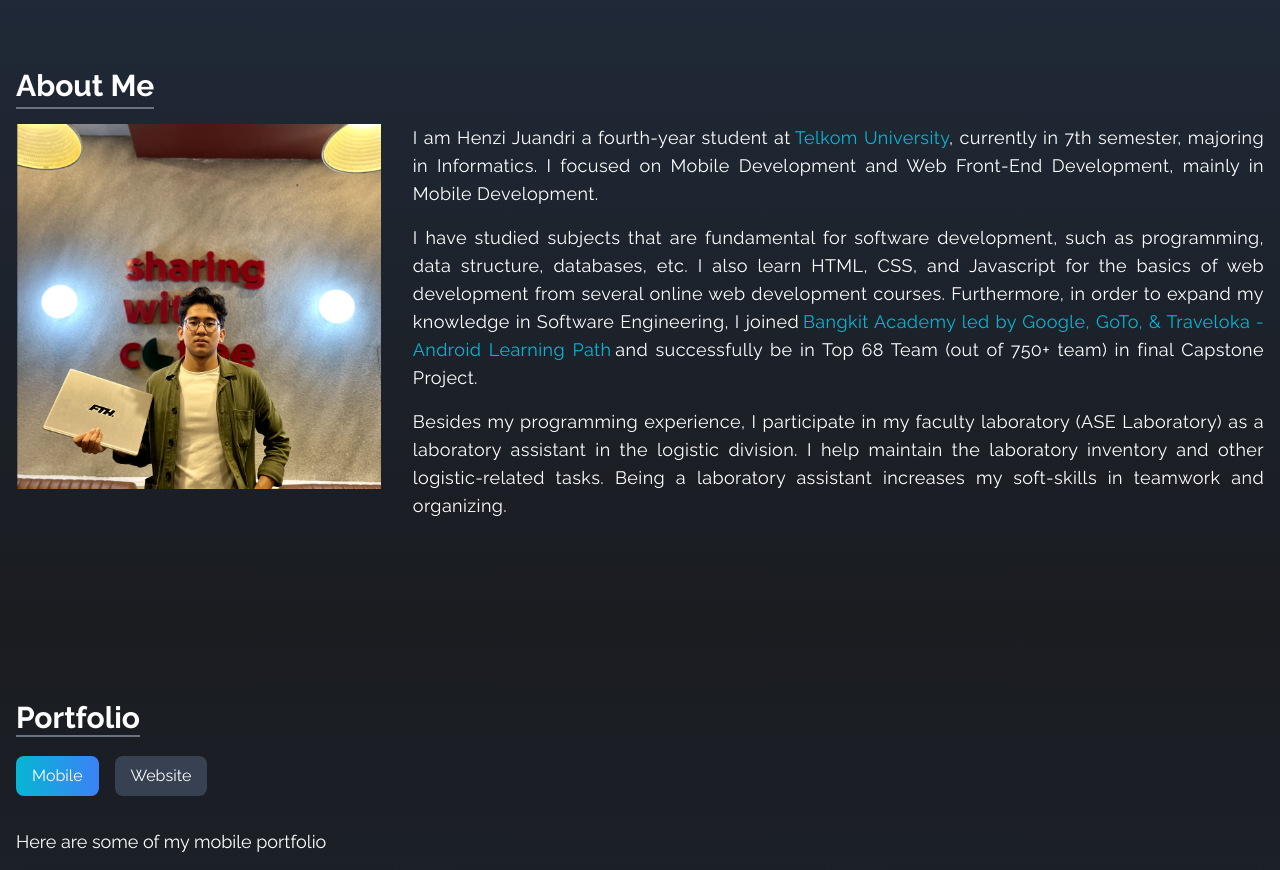
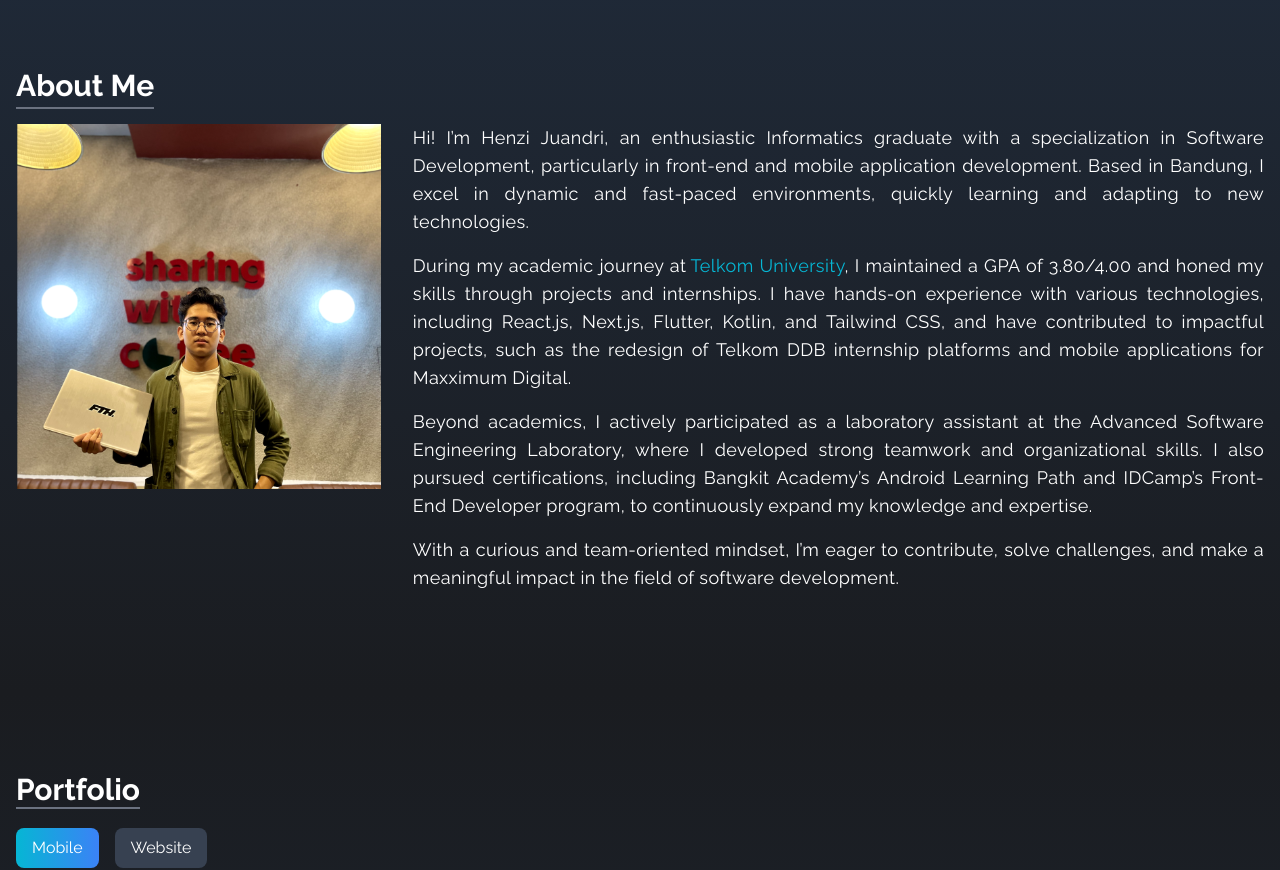
Before and after one commit to 3henzijuandri3/web-portfolio, a React (Vite) app: page / in a window 1280 px wide. Shown: the part 860-1730 px from the top of the page. Built offline with nearby package versions, Linux system fonts and the light colour scheme.

Commit message:
Update Website

```diff
--- a/src/components/About.jsx
+++ b/src/components/About.jsx
@@ -1,4 +1,3 @@
-import React from 'react';
 import Image from "../assets/HENZI.png";
 
 const About = () => {
@@ -21,40 +20,28 @@
 
             {/* About Text */}
             <div className='w-full lg:w-[60%] xl:w-[70%]'>
-              <p className='mb-4 text-base text-justify md:text-lg'>I am Henzi Juandri a fourth-year student at
-                <a  href="https://telkomuniversity.ac.id/" target="_blank" className='pl-1 text-cyan-500'>Telkom University</a>
-                , currently in 7th semester, majoring in Informatics. I focused on Mobile Development and Web Front-End Development, mainly in Mobile Development.
+              <p className='mb-4 text-base text-justify md:text-lg'>
+                Hi! I’m Henzi Juandri, an enthusiastic Informatics graduate with a specialization in Software Development, particularly in front-end and mobile application development. Based in Bandung, I excel in dynamic and fast-paced environments, quickly learning and adapting to new technologies.
               </p>
 
               <p className='mb-4 text-base text-justify md:text-lg'>
-                I have studied subjects that are fundamental for software development, such as programming, data structure, databases, etc. I also learn HTML, CSS, and Javascript for the basics of web development from several online web development courses. Furthermore, in order to expand my knowledge in Software Engineering, I joined
-                <a href="https://grow.google/intl/id_id/bangkit/?tab=machine-learning" target="_blank" className='px-1 text-cyan-500'>Bangkit Academy led by Google, GoTo, & Traveloka - Android Learning Path</a>
-                and successfully be in Top 68 Team (out of 750+ team) in final Capstone Project.
+                During my academic journey at
+                <a href="https://telkomuniversity.ac.id/" className='pl-1 text-cyan-500'>Telkom University</a>, I maintained a GPA of 3.80/4.00 and honed my skills through projects and internships. I have hands-on experience with various technologies, including React.js, Next.js, Flutter, Kotlin, and Tailwind CSS, and have contributed to impactful projects, such as the redesign of Telkom DDB internship platforms and mobile applications for Maxximum Digital.
               </p>
 
-              <p className='text-base text-justify md:text-lg'>Besides my programming experience, I participate in my faculty laboratory (ASE Laboratory) as a laboratory assistant in the logistic division. I help maintain the laboratory inventory and other logistic-related tasks. Being a laboratory assistant increases my soft-skills in teamwork and organizing.</p>
+              <p className='mb-4 text-base text-justify md:text-lg'>
+                Beyond academics, I actively participated as a laboratory assistant at the Advanced Software Engineering Laboratory, where I developed strong teamwork and organizational skills. I also pursued certifications, including Bangkit Academy’s Android Learning Path and IDCamp’s Front-End Developer program, to continuously expand my knowledge and expertise.
+              </p>
+
+              <p className='text-base text-justify md:text-lg'>
+                With a curious and team-oriented mindset, I’m eager to contribute, solve challenges, and make a meaningful impact in the field of software development.
+              </p>
             </div>
 
           </div>
-
-          {/* Skills */}
-          {/* <div className='text-white'>
-
-            <div className='flex items-center gap-3'>
-              <h1 className='text-2xl font-bold'> Skills </h1>
-
-              <span className='w-12 h-[2px] bg-gray-500'></span>
-            </div>
-
-            <div className='grid'>
-
-            </div>
-
-          </div> */}
-
         </div>
     </section>
   )
 }
 
-export default About
+export default About;
```
